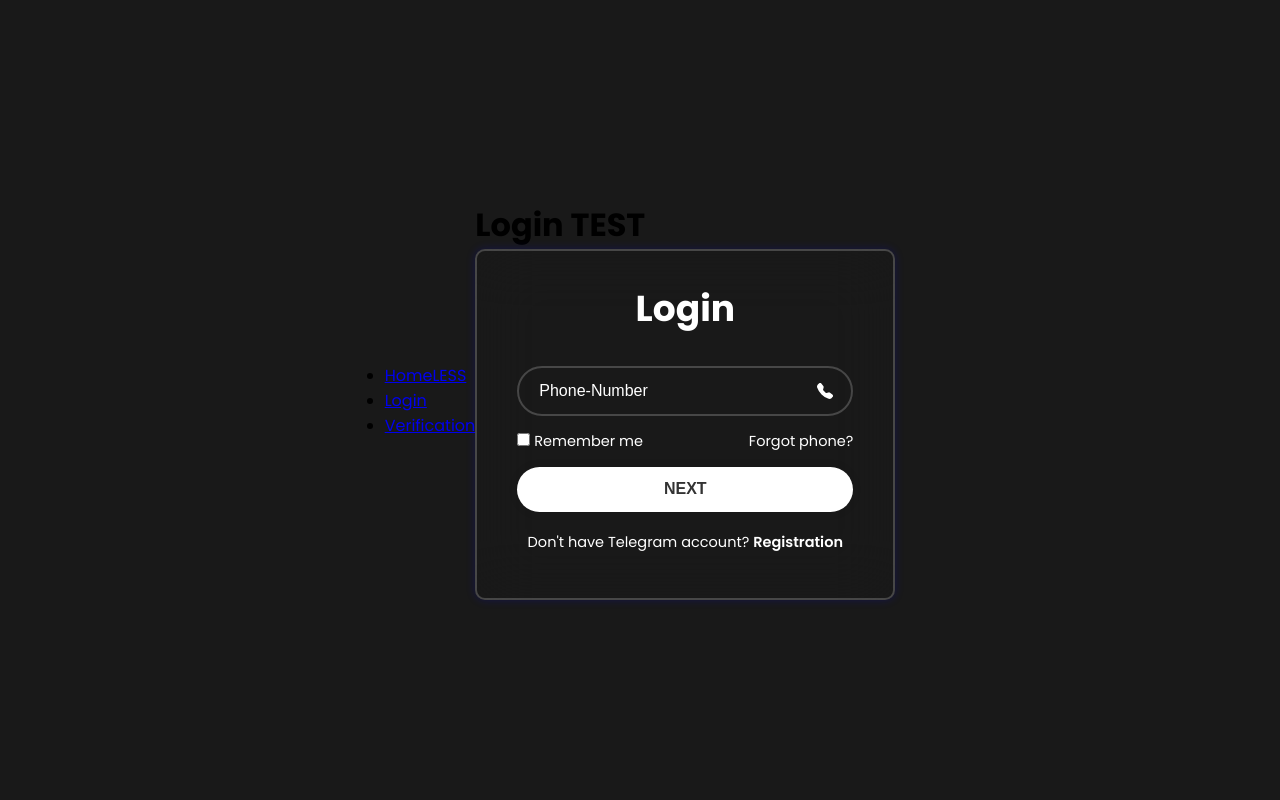
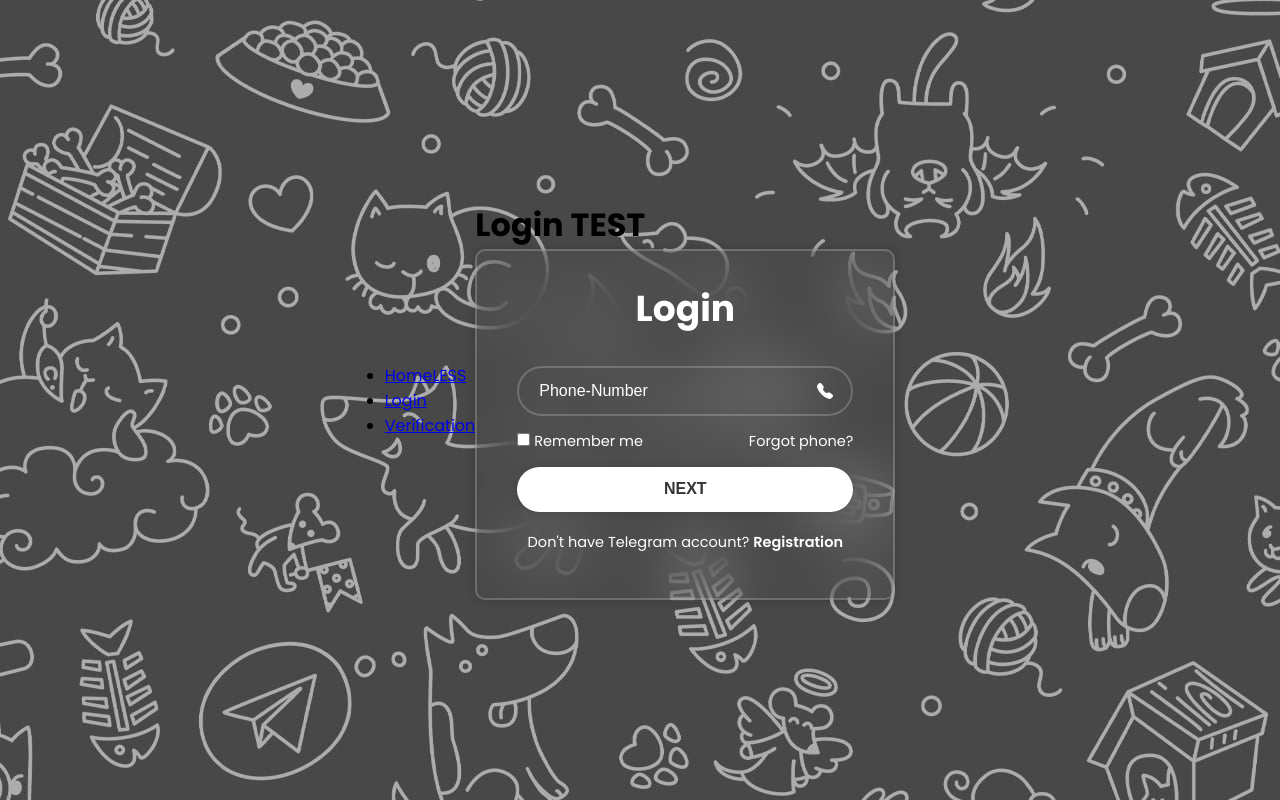
Before and after one commit to Albertbuh/ChatHub, a Next.js app in the folder client/: page /telegram/authorization/login in a window 1280 px wide. Built offline with nearby package versions, Linux system fonts and the light colour scheme.

Commit message:
Background image initial realization

```diff
--- a/client/app/globals.css
+++ b/client/app/globals.css
@@ -22,6 +22,7 @@
   }
 
   body {
+    background-image: none;
     background-color: #f0f0f0;
   }
 
--- a/client/app/layout.tsx
+++ b/client/app/layout.tsx
@@ -1,6 +1,9 @@
 import Link from 'next/link';
 import LoginPage from './telegram/authorization/login/page';
 import VerificationForm from './telegram/authorization/verification/VerificationForm/VerificationForm';
+
+import bg from './telegram/assets/background.jpg'
+
 
 export default function RootLayout({
   children,
@@ -9,7 +12,8 @@ export default function RootLayout({
 }>) {
   return (
     <html lang="en">
-      <body>
+      <body style={{
+        backgroundImage: `url(${bg.src})`}}>
         <nav>
           <ul>
             <li>
@@ -24,7 +28,6 @@ export default function RootLayout({
           </ul>
         </nav>
         {children}
-        {/* <LoginPage /> */}
       </body>
     </html>
   );
--- a/client/app/telegram/authorization/authorization.css
+++ b/client/app/telegram/authorization/authorization.css
@@ -14,9 +14,9 @@ body{
     justify-content: center;
     align-items: center;
     min-height: 100vh;
-    background: rgba(25, 25, 25, 1);
-    /* background: url('./assets/background.jpg')
-    no-repeat; */
-    background-size: cover;
-    background-position: center;
+    /* background: rgba(25, 25, 25, 1); */
+    /* background: url('/telegram/assets/background.jpg') */
+    /* no-repeat; */
+    /* background-size: cover; */
+    /* background-position: center; */
 }
--- a/client/app/telegram/authorization/login/LoginForm/LoginForm.css
+++ b/client/app/telegram/authorization/login/LoginForm/LoginForm.css
@@ -3,7 +3,7 @@
     background: transparent;
     border: 2px solid rgba(255, 255, 255, .2);
     backdrop-filter: blur(30px);
-    box-shadow: 0 0 10px rgba(0, 0, 255, .2);
+    box-shadow: 0 0 10px rgba(0, 0, 0, .2);
     color: #fff;
     border-radius: 10px;
     padding: 30px 40px;
--- a/client/app/telegram/authorization/login/page.tsx
+++ b/client/app/telegram/authorization/login/page.tsx
@@ -4,6 +4,7 @@ import { useState } from 'react';
 import '../authorization.css'
 import LoginForm from './LoginForm/LoginForm';
 import { navigate } from './actions'
+
 
 
 //TODO: FIX colorful background
@@ -19,7 +20,7 @@ export default function LoginPage() {
 
 
   return (
-    <div>
+    <div >
       <h1>{heading}</h1>
       <LoginForm onLoginSuccess={handleLoginSuccess} />
     </div>
--- a/client/app/telegram/authorization/verification/page.tsx
+++ b/client/app/telegram/authorization/verification/page.tsx
@@ -3,6 +3,7 @@
 import '../authorization.css';
 import VerificationForm from './VerificationForm/VerificationForm';
 import { useState } from 'react';
+
 
 
 export default function VerificationPage() {
@@ -13,7 +14,7 @@ export default function VerificationPage() {
   };
 
     return (
-      <div>
+      <div >
         <h1>{heading}</h1>
         <VerificationForm onVerificationSuccess={handleVerificationSuccess} />
       </div>
```
